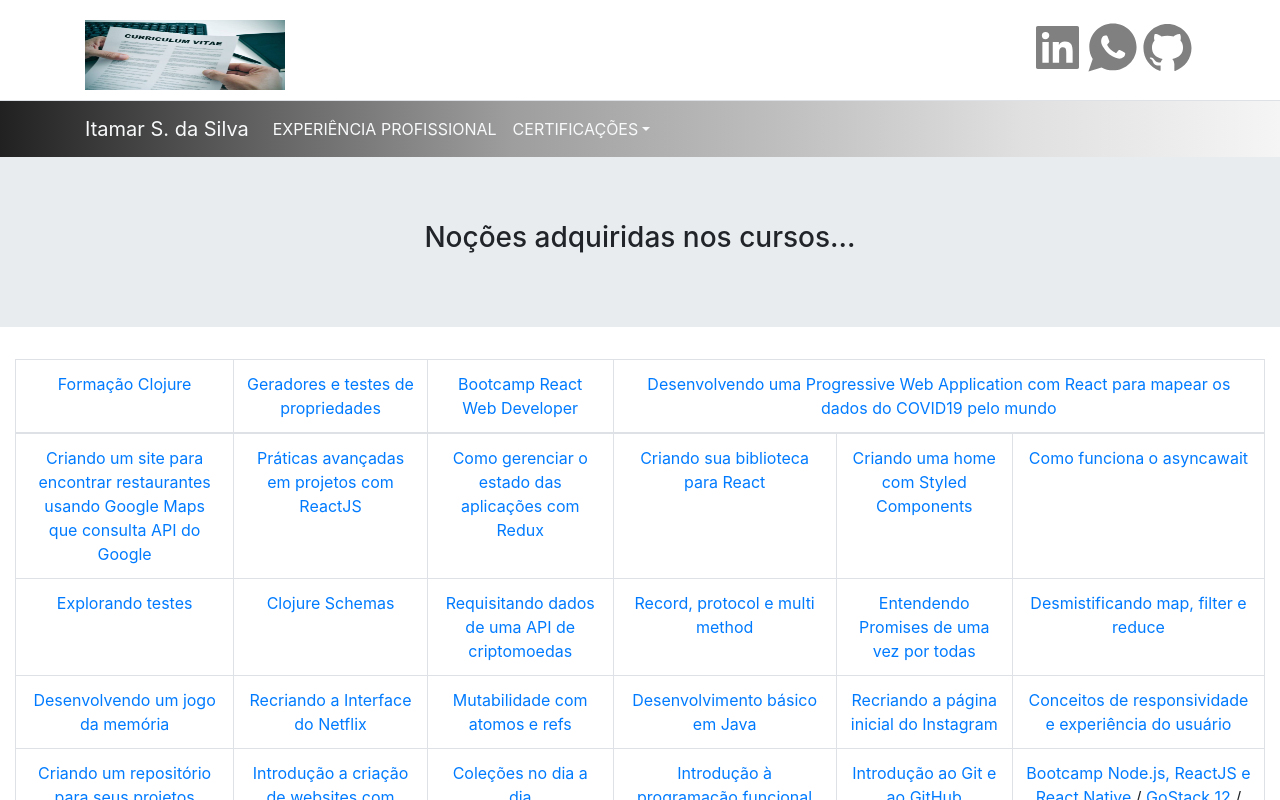
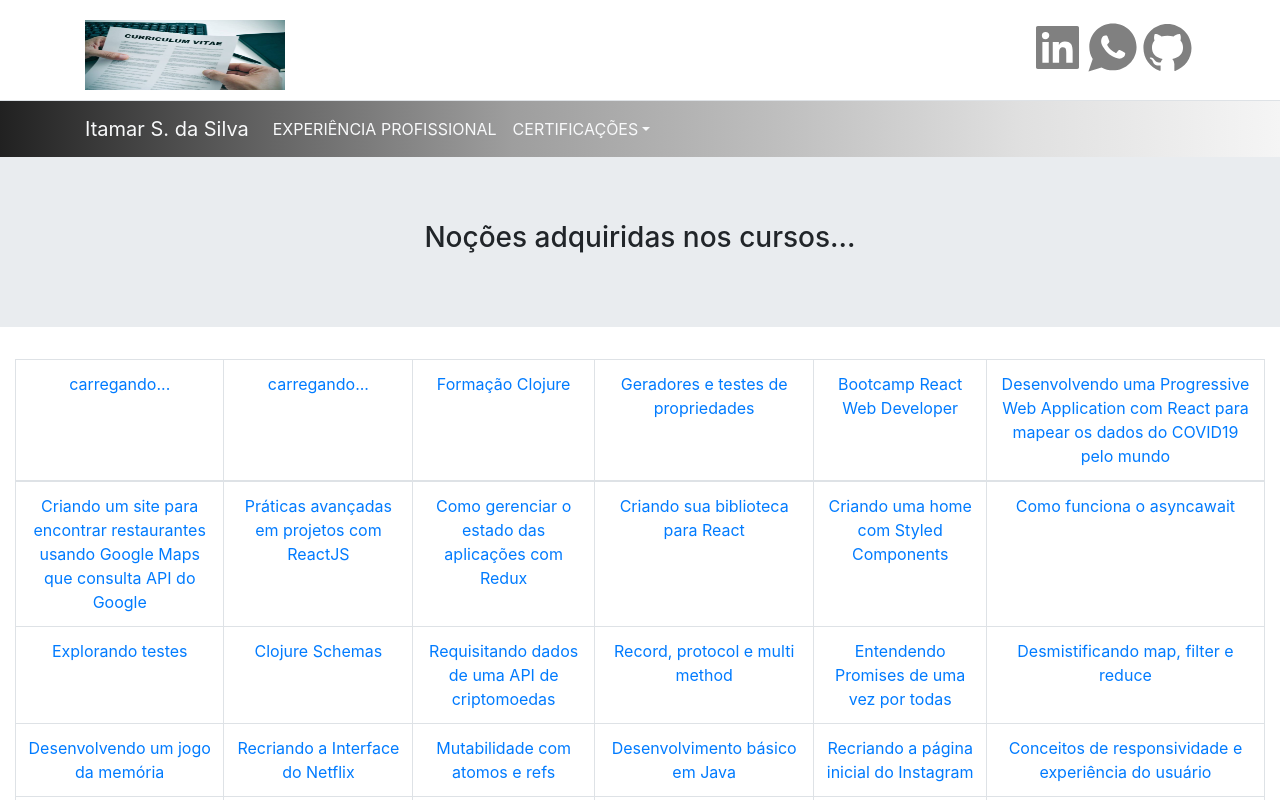
Before and after one commit to itamar1986/Curriculo, a Next.js app: page /certificacoesMais in a window 1280 px wide. Shown: the top 800 px of the page. Built offline with nearby package versions, Linux system fonts and the light colour scheme.

Commit message:
curriculo

```diff
--- a/pages/certificacoesMais.tsx
+++ b/pages/certificacoesMais.tsx
@@ -20,10 +20,12 @@ const certificacoesMais = () => {
         <Table responsive bordered>
           <thead>
             <tr>
+              <td><a href="erro1.gif" target="_blank">carregando...</a></td>
+              <td><a href="erro1.gif" target="_blank">carregando...</a></td>
               <td><a href="82_Formação Clojure.pdf" target="_blank">Formação Clojure</a></td>
               <td><a href="81_Clojure_Geradores e testes de propriedades.pdf" target="_blank">Geradores e testes de</a><a href="81_Clojure_Geradores e testes de propriedades1.pdf" target="_blank"> propriedades</a></td>
               <td><a href="80_Bootcamp React Web Developer.pdf" target="_blank">Bootcamp React Web Developer</a></td>
-              <td colspan="3"><a href="79_Curso Desenvolvendo uma Progressive Web Application com React para mapear os dados do COVID19 pelo mundo.pdf" target="_blank">Desenvolvendo uma Progressive Web Application com React para mapear os dados do COVID19 pelo mundo</a></td>
+              <td><a href="79_Curso Desenvolvendo uma Progressive Web Application com React para mapear os dados do COVID19 pelo mundo.pdf" target="_blank">Desenvolvendo uma Progressive Web Application com React para mapear os dados do COVID19 pelo mundo</a></td>
             </tr>
           </thead>
           <tbody>
```
Also changed, not shown: public/erro1.gif (added).
